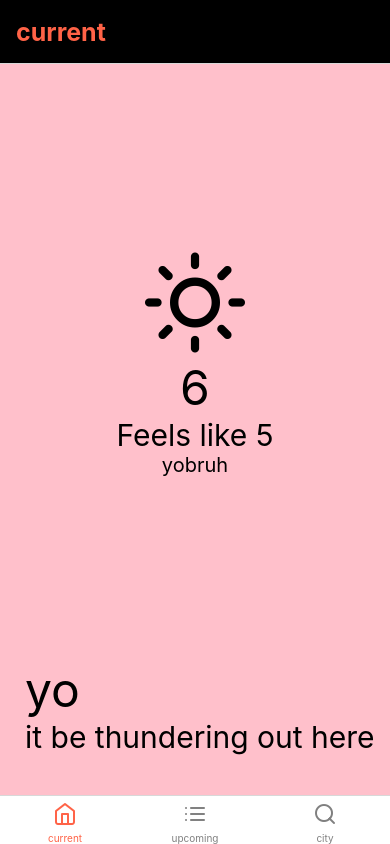
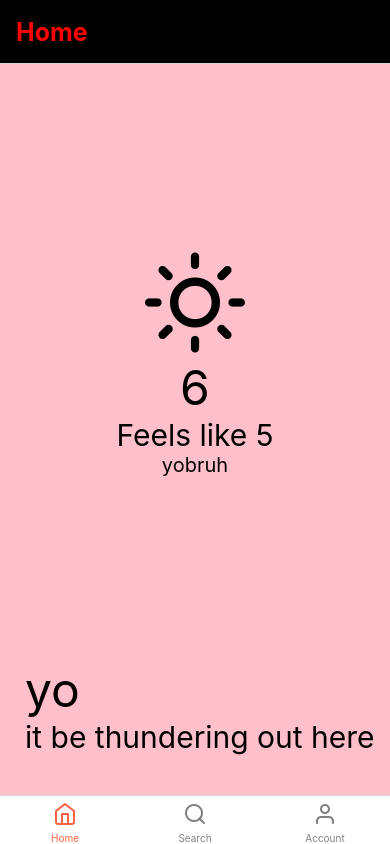
Before and after one commit to krezket/DigitalMarket, a React Native app: screen /Home in a window 390 px wide. Built offline with nearby package versions, Linux system fonts and the light colour scheme.

Commit message:
minor updates

```diff
--- a/src/components/Tabs.js
+++ b/src/components/Tabs.js
@@ -22,13 +22,13 @@ const Tabs = () => {
                 headerTitleStyle: {
                     fontWeight: 'bold',
                     fontSize: 25,
-                    color: 'tomato'
+                    color: 'red'
                 }
             }}
         >
 
             <Tab.Screen
-                name={'current'}
+                name={'Home'}
                 component={CurrentWeather}
                 options={{
                     tabBarIcon: ({ focused }) => (
@@ -42,12 +42,12 @@ const Tabs = () => {
             />
 
             <Tab.Screen
-                name={'upcoming'}
+                name={'Search'}
                 component={UpcomingWeather}
                 options={{
                     tabBarIcon: ({ focused }) => (
                         <Feather
-                            name={'list'}
+                            name={'search'}
                             size={24}
                             color={focused ? 'tomato' : 'gray'}
                         />
@@ -56,12 +56,12 @@ const Tabs = () => {
             />
 
             <Tab.Screen
-                name={'city'}
+                name={'Account'}
                 component={City}
                 options={{
                     tabBarIcon: ({ focused }) => (
                         <Feather
-                            name={'search'}
+                            name={'user'}
                             size={24}
                             color={focused ? 'tomato' : 'gray'}
                         />
--- a/src/components/rowText.js
+++ b/src/components/rowText.js
@@ -1,4 +1,5 @@
 import React from "react";
+import { Feather } from '@expo/vector-icons';
 import { View, Text } from "react-native";
 
 const RowText = (props) => {
--- a/src/screens/UpcomingWeather.js
+++ b/src/screens/UpcomingWeather.js
@@ -1,5 +1,5 @@
 import React from "react";
-import { SafeAreaView, View, StyleSheet, Text, FlatList, StatusBar, ImageBackground } from "react-native";
+import { SafeAreaView, StyleSheet, Text, FlatList, StatusBar, ImageBackground } from "react-native";
 import ListItem from "../components/ListItem";
 
 const DATA = [
```
